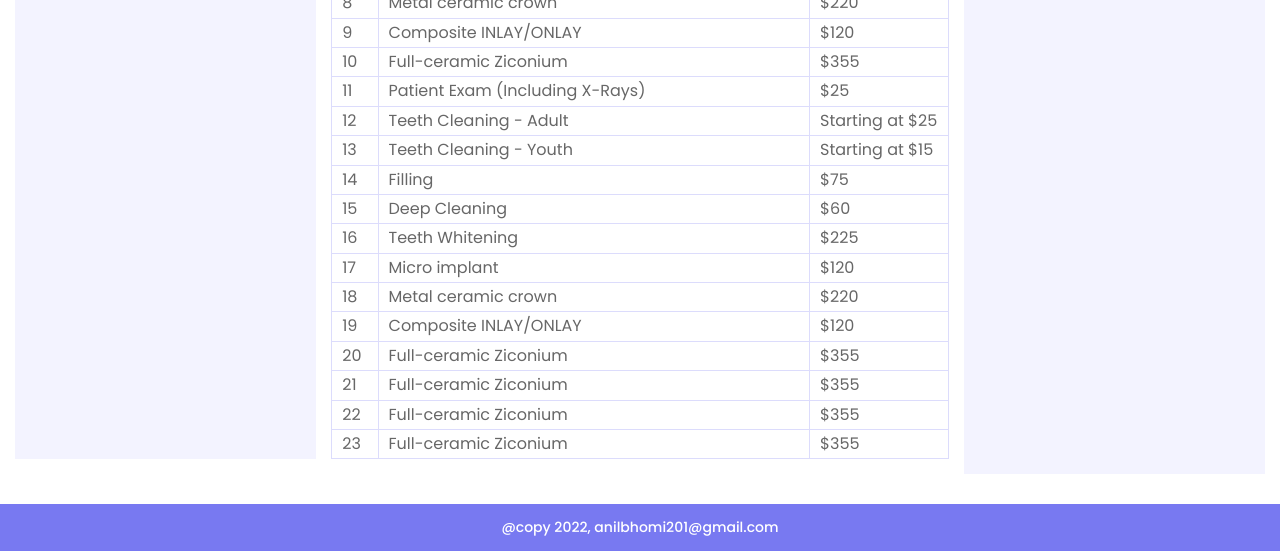
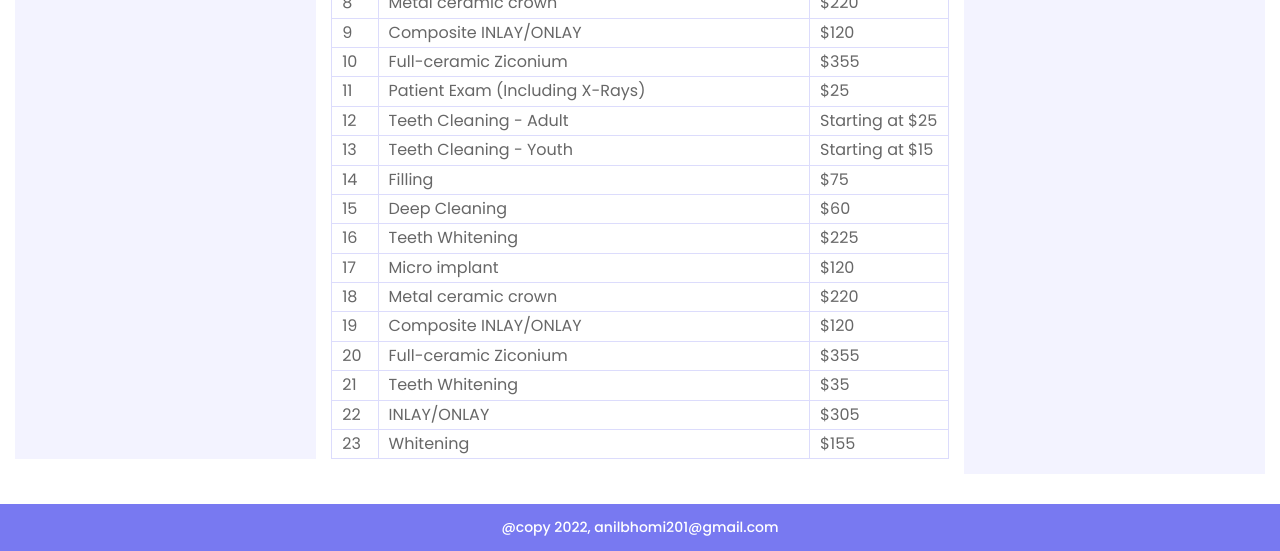
Before and after one commit to anilbhomi/CareDental, a plain HTML site: page table.html in a window 1280 px wide. Shown: the part 510-1061 px from the top of the page. Drawn offline with Linux system fonts and the light colour scheme.

Commit message:
Update table content

```diff
--- a/table.html
+++ b/table.html
@@ -258,18 +258,18 @@
                                     </tr>
                                     <tr>
                                         <td>21</td>
-                                        <td>Full-ceramic Ziconium</td>
-                                        <td>$355</td>
+                                        <td>Teeth Whitening</td>
+                                        <td>$35</td>
                                     </tr>
                                     <tr>
                                         <td>22</td>
-                                        <td>Full-ceramic Ziconium</td>
-                                        <td>$355</td>
+                                        <td>INLAY/ONLAY</td>
+                                        <td>$305</td>
                                     </tr>
                                     <tr>
                                         <td>23</td>
-                                        <td>Full-ceramic Ziconium</td>
-                                        <td>$355</td>
+                                        <td>Whitening</td>
+                                        <td>$155</td>
                                     </tr>
                                 </tbody>
                         </table>
```
